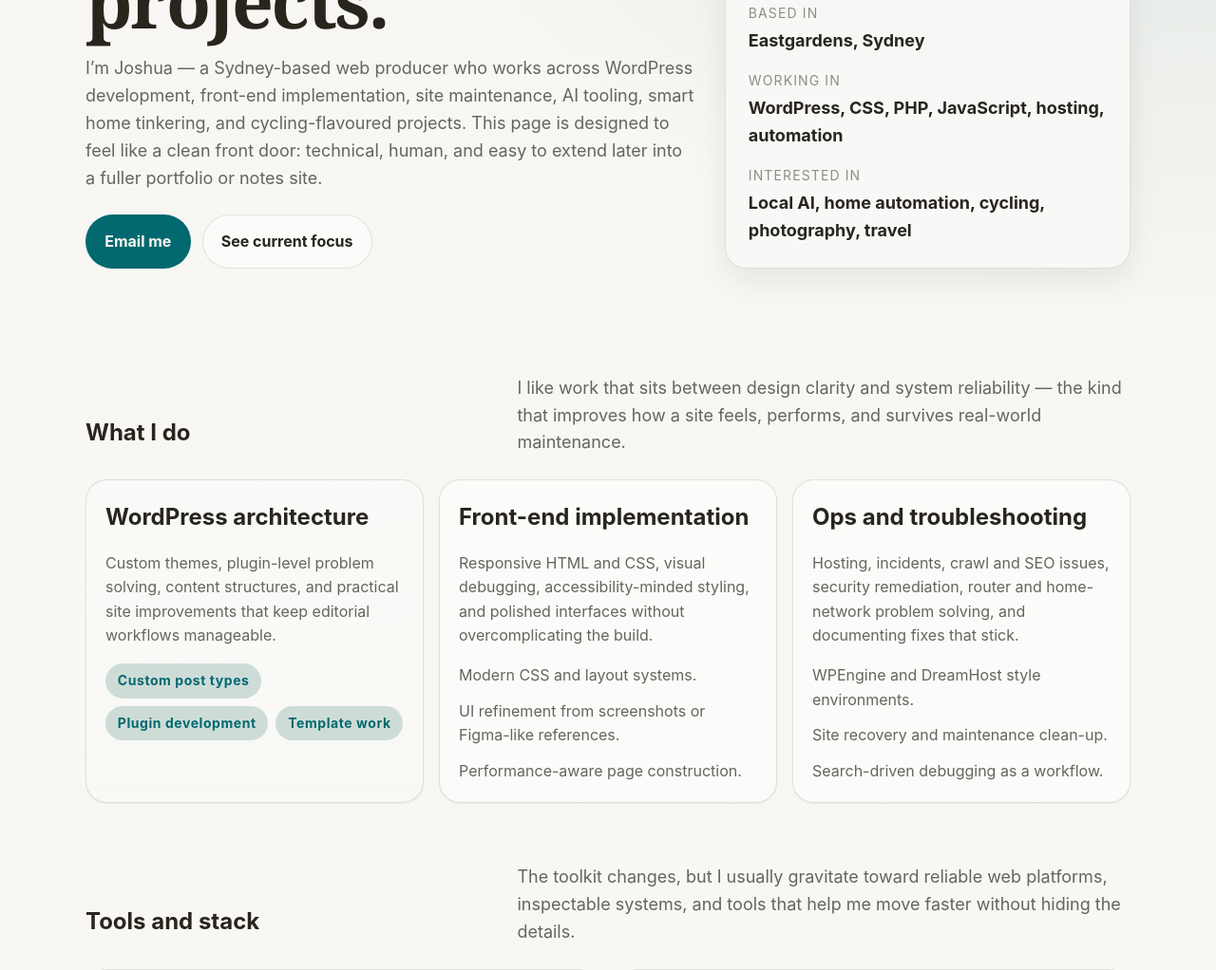
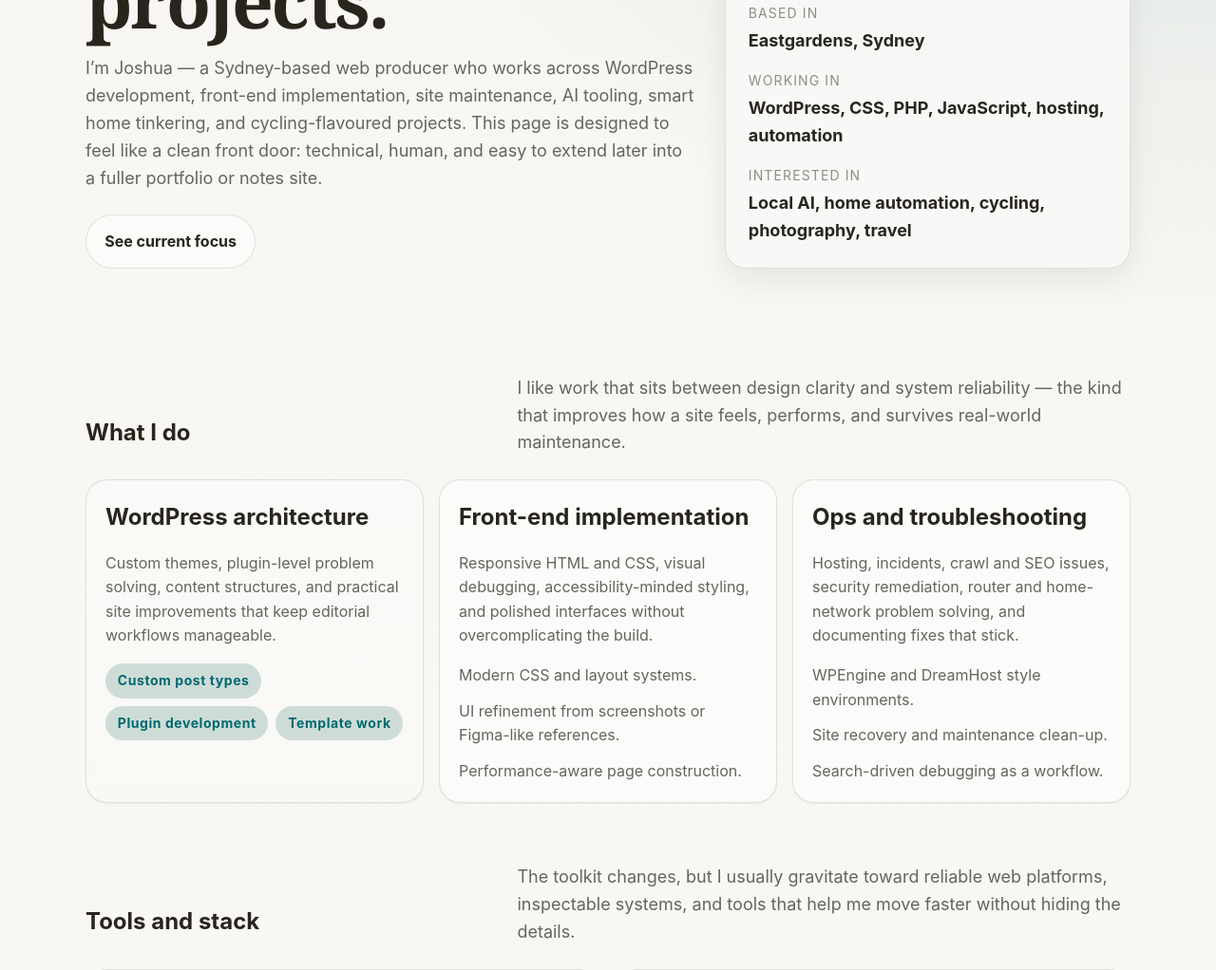
Before and after one commit to joshuamcf/joshuamcf.github.io, a plain HTML site: page index.html in a window 1280 px wide. Shown: the part 698-1720 px from the top of the page at 95% size. Drawn offline with Linux system fonts and the light colour scheme; a web font is replaced by a local one.

Commit message:
Remove email button for now

```diff
--- a/index.html
+++ b/index.html
@@ -445,7 +445,7 @@
           <h1>Web systems, practical design, and curious side projects.</h1>
           <p>I’m Joshua — a Sydney-based web producer who works across WordPress development, front-end implementation, site maintenance, AI tooling, smart home tinkering, and cycling-flavoured projects. This page is designed to feel like a clean front door: technical, human, and easy to extend later into a fuller portfolio or notes site.</p>
           <div class="hero-actions">
-            <a class="button primary" href="mailto:hello@joshuamcf.com">Email me</a>
+            <!-- <a class="button primary" href="mailto:hello@joshuamcf.com">Email me</a> -->
             <a class="button secondary" href="#projects">See current focus</a>
           </div>
         </div>
```
